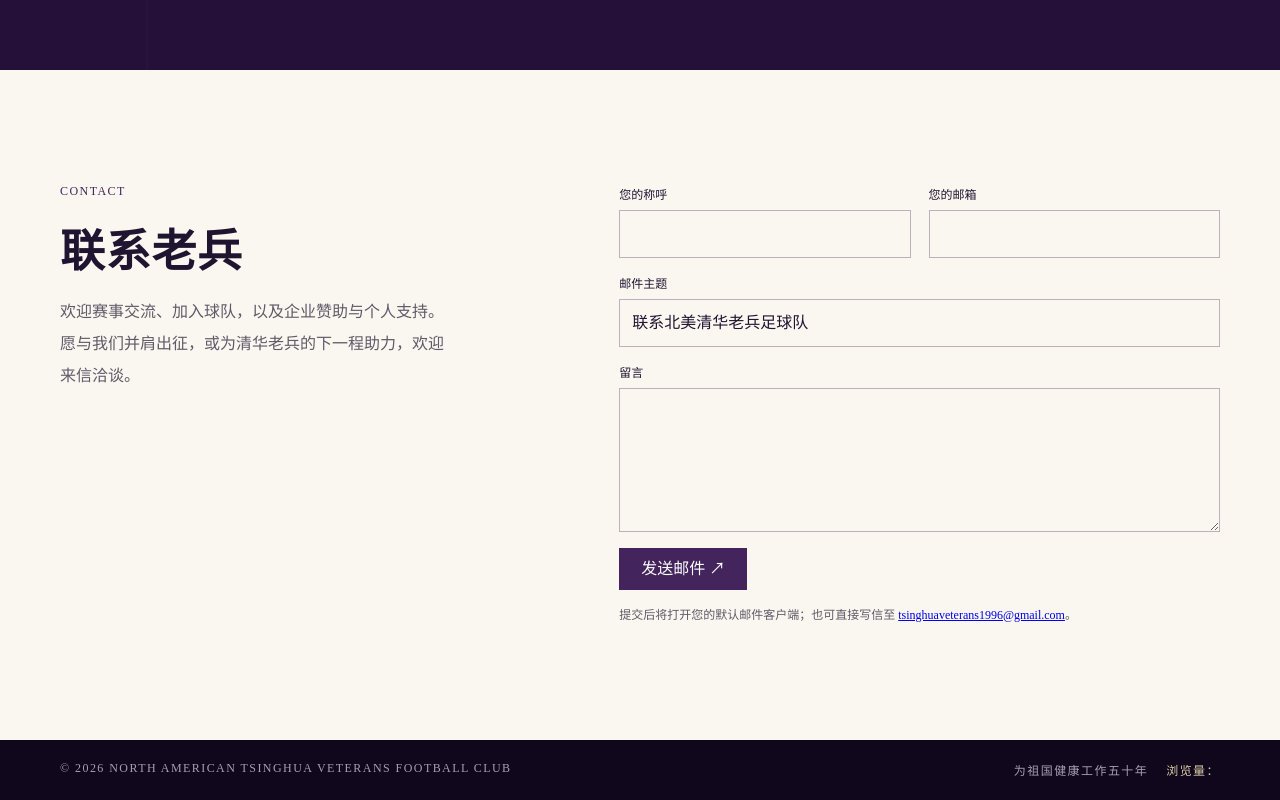
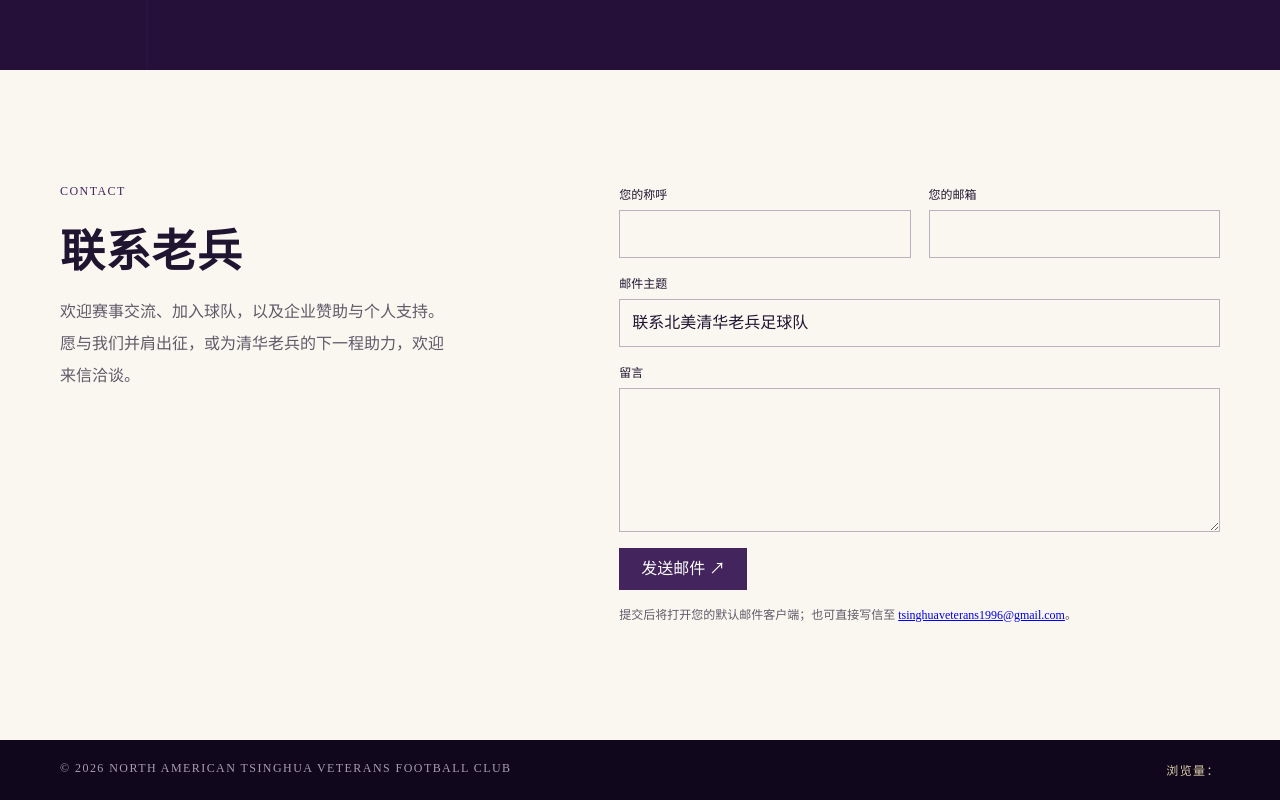
Before and after one commit to tsinghuaveterans/tsinghuaveterans.github.io, a plain HTML site: page index.html in a window 1280 px wide. Shown: the part 3220-4020 px from the top of the page. Drawn offline with Linux system fonts and the light colour scheme.

Commit message:
Simplify footer visitor count

```diff
--- a/index.html
+++ b/index.html
@@ -53,7 +53,7 @@
       <section id="partner" class="partner"><div class="wrap partner-inner"><div class="partner-copy"><p class="section-kicker">EXCLUSIVE PARTNER</p><p class="partner-title">三十周年独家赞助</p><a href="https://www.kunlun.com/" target="_blank" rel="noopener" class="kunlun-link" aria-label="访问昆仑万维官网"><img src="assets/kunlun-logo.png" alt="昆仑万维" /></a><p class="partner-note">感谢昆仑万维与北美清华老兵足球队并肩同行，<br />让每一次奔赴都有更辽阔的回响。</p><a href="https://www.kunlun.com/" target="_blank" rel="noopener" class="sponsor-site">访问昆仑万维官网 ↗</a></div><a class="partner-photo" href="https://www.kunlun.com/" target="_blank" rel="noopener" aria-label="访问昆仑万维官网"><img src="assets/kunlun-2025-team.jpg" alt="2025 年清华老兵与昆仑万维赞助横幅合照" /><span>昆仑万维赞助清华老兵参与2025校友杯</span></a></div></section>
       <section id="contact" class="contact section"><div class="wrap contact-layout"><div><p class="section-kicker">CONTACT</p><h2>联系老兵</h2><p>欢迎赛事交流、加入球队，以及企业赞助与个人支持。愿与我们并肩出征，或为清华老兵的下一程助力，欢迎来信洽谈。</p></div><form id="contact-form" class="contact-form"><label>您的称呼<input name="name" autocomplete="name" required /></label><label>您的邮箱<input name="email" type="email" autocomplete="email" required /></label><label class="contact-wide">邮件主题<input name="subject" required value="联系北美清华老兵足球队" /></label><label class="contact-wide">留言<textarea name="message" rows="5" required></textarea></label><button type="submit">发送邮件 ↗</button><p>提交后将打开您的默认邮件客户端；也可直接写信至 <a href="mailto:tsinghuaveterans1996@gmail.com">tsinghuaveterans1996@gmail.com</a>。</p></form></div></section>
     </main>
-    <footer><div class="wrap footer-inner"><span>© 2026 NORTH AMERICAN TSINGHUA VETERANS FOOTBALL CLUB</span><span class="footer-meta"><span>为祖国健康工作五十年</span><span class="visitor-counter"><script type="text/javascript">var sc_project=13359728;var sc_invisible=0;var sc_security="f18190c8";var sc_text=2;var scJsHost="https://";document.write("浏览量：<sc"+"ript type='text/javascript' src='"+scJsHost+"statcounter.com/counter/counter.js'></"+"script>");</script><noscript><a title="Web Analytics" href="https://statcounter.com/" target="_blank" rel="noopener"><img class="statcounter" src="https://c.statcounter.com/13359728/0/f18190c8/0/" alt="Web Analytics" referrerpolicy="no-referrer-when-downgrade" /></a></noscript></span></span></div></footer>
+    <footer><div class="wrap footer-inner"><span>© 2026 NORTH AMERICAN TSINGHUA VETERANS FOOTBALL CLUB</span><span class="visitor-counter"><script type="text/javascript">var sc_project=13359728;var sc_invisible=0;var sc_security="f18190c8";var sc_text=2;var scJsHost="https://";document.write("浏览量：<sc"+"ript type='text/javascript' src='"+scJsHost+"statcounter.com/counter/counter.js'></"+"script>");</script><noscript><a title="Web Analytics" href="https://statcounter.com/" target="_blank" rel="noopener"><img class="statcounter" src="https://c.statcounter.com/13359728/0/f18190c8/0/" alt="Web Analytics" referrerpolicy="no-referrer-when-downgrade" /></a></noscript></span></div></footer>
     <dialog class="photo-modal"><button class="modal-close" aria-label="关闭大图">×</button><img src="" alt="" /><p></p></dialog>
     <script src="script.js"></script>
   </body>
```
